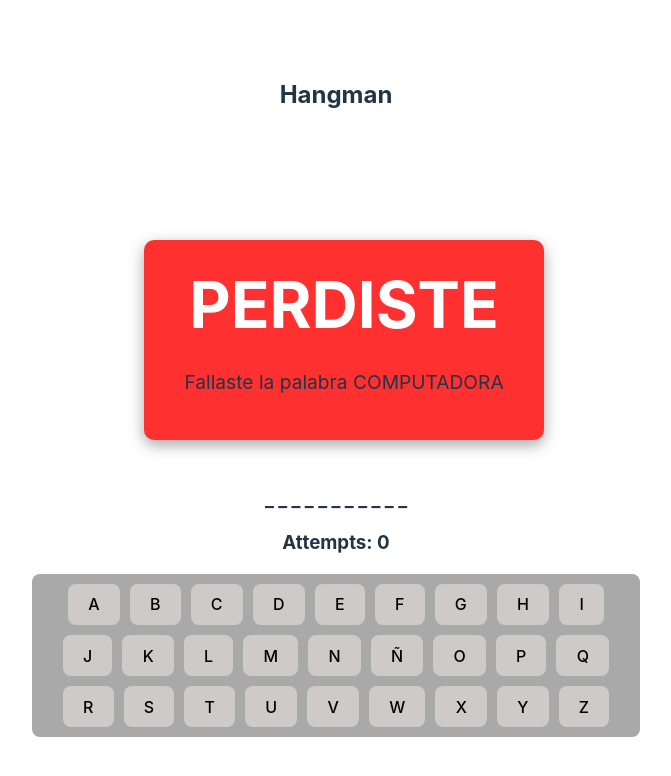
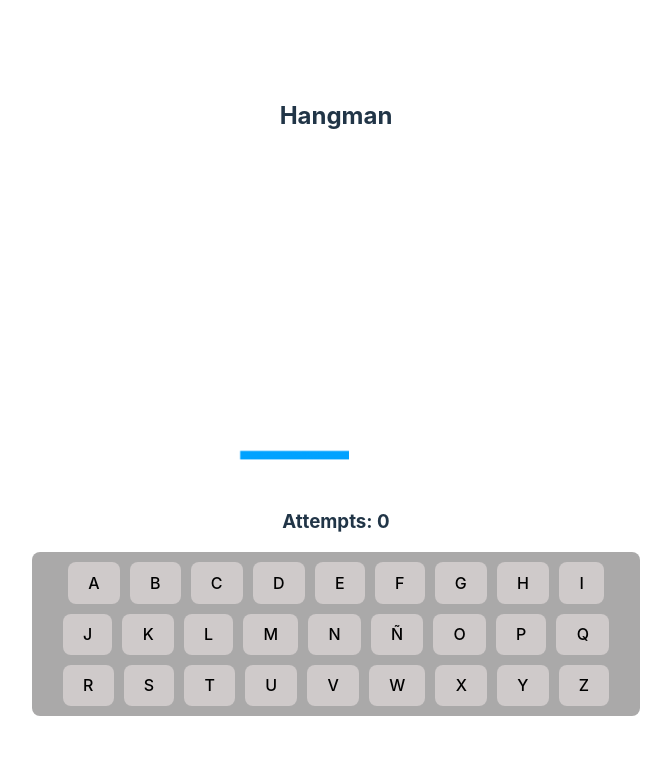
Before and after one commit to Abaranasia/hangman-game, a React (Vite) app: page / in a window 1280 px wide. Shown: the top 776 px of the page, without its empty margins (304-975 px from the left). Built offline with nearby package versions, Linux system fonts and the light colour scheme.

Commit message:
Update App to check if result was won or lose

```diff
--- a/src/App.tsx
+++ b/src/App.tsx
@@ -9,10 +9,10 @@ function App() {
 
   const [attempts, setAttempts] = useState(0);
   const [newLetter, setNewLetter] = useState('');
-  const [word, setWord] = useState('COMPUTADORA');
+  const [word, setWord] = useState('');
   const [hiddenWord, setHiddenWord] = useState('_ '.repeat(word.length));
-  const [lose, setLose] = useState(true);
-  const [win, setWin] = useState(false);
+  const [lose, setLose] = useState(false);
+  const [won, setWon] = useState(false);
 
   useEffect(() => {
     checkLetter(newLetter)
@@ -21,16 +21,22 @@ function App() {
 
   useEffect(() => {
     if (attempts >= 9) setLose(true)
-  }, [attempts])
+  }, [attempts]);
+
+  useEffect(() => {
+    if (!hiddenWord) return
+    const currentHiddenWord= hiddenWord.replace(/\s/g, '')
+      if (currentHiddenWord === word &&  attempts< 9) setWon(true)
+  }, [hiddenWord]);
 
   const checkLetter = (letter: string) => {
-    console.log(letter);
-    // if letter is not in word, increase attempts
+    if (lose) return;
 
     if (!word.includes(letter)) {
       setAttempts( Math.min( attempts + 1, 9 ) );
       return
     };
+
     // Here the word will include the letter
     // To know the position of the letter we will loop the world
     // and replace the spaces in hiddenWorld by the letter in these positions
@@ -55,8 +61,8 @@ function App() {
           Fallaste la palabra {word}
         </div>
       }
-      {win &&
-        <div className='result win'>
+      {won &&
+        <div className='result won'>
           <h2>GANASTE</h2>
           Acertaste la palabra {word}
         </div>
```
